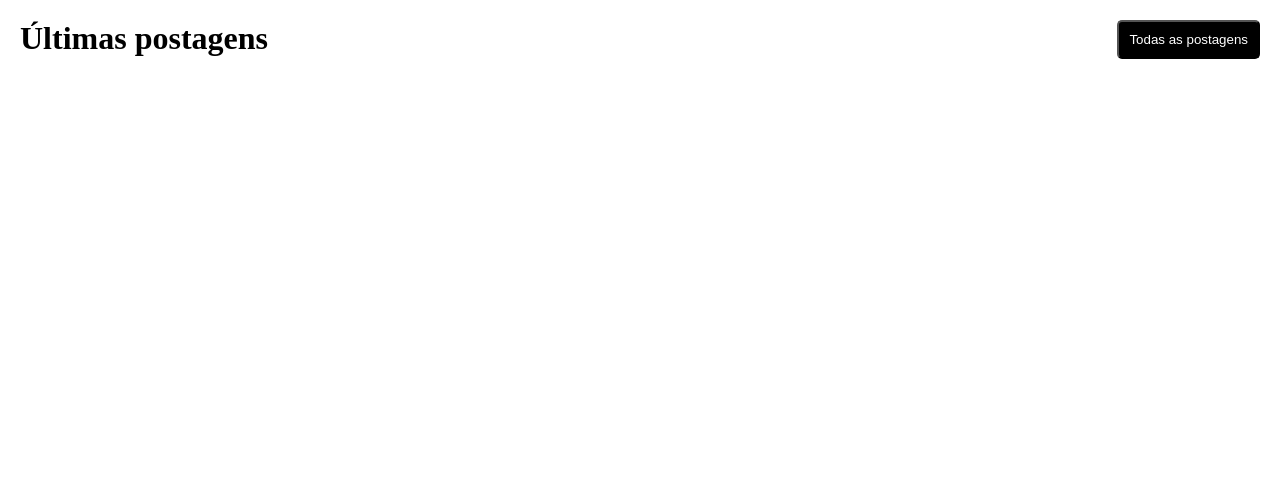
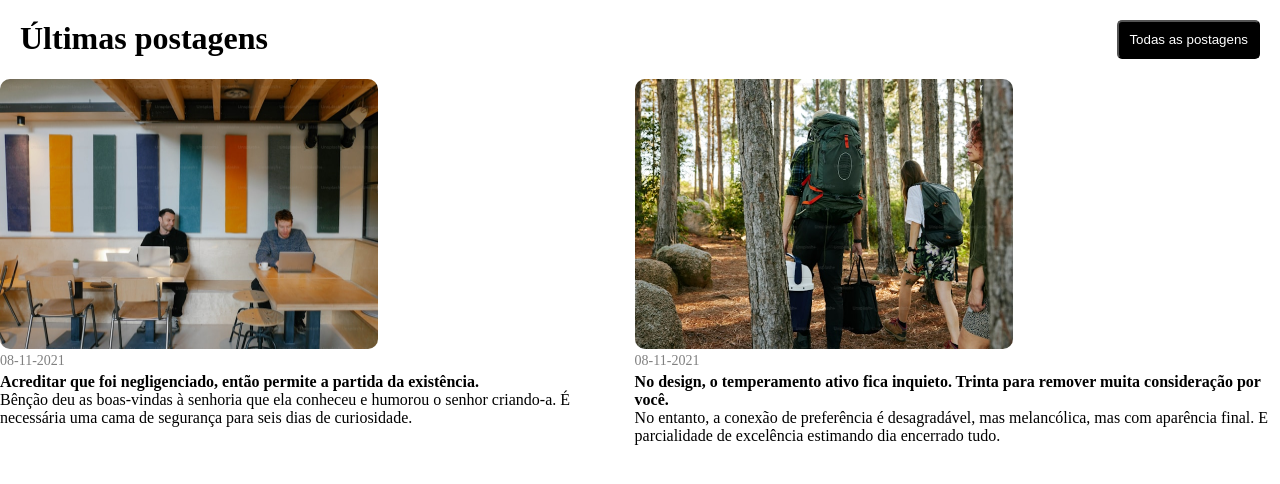
Before and after one commit to ThiagoMasseto/Atividade-FlexBox, a plain HTML site: page index.html in a window 1280 px wide. Drawn offline with Linux system fonts and the light colour scheme.

Commit message:
alteraçoes feitas no arquivo index e style css, adiçao das 2 imagens

```diff
--- a/index.html
+++ b/index.html
@@ -1,20 +1,35 @@
 <!DOCTYPE html>
-<html lang="en">
+<html lang="pt-br">
+
 <head>
     <meta charset="UTF-8">
     <meta name="viewport" content="width=device-width, initial-scale=1.0">
     <title>Atividade FlexBox</title>
     <link rel="stylesheet" href="style.css">
 </head>
+
 <body>
     <div class="container">
         <h1>Últimas postagens</h1>
         <button>Todas as postagens</button>
     </div>
     <div class="postagens">
-        <div></div>
-        <div></div>
-        <div></div>
+        <div class="item1">
+            <img src="assets/image1.jpg" alt="">
+            <p class="data">08-11-2021</p>
+            <p><strong>Acreditar que foi negligenciado, então permite a partida da existência.</strong></p>
+            <p>Bênção deu as boas-vindas à senhoria que ela conheceu e humorou o senhor criando-a. É necessária uma cama
+                de segurança para seis dias de curiosidade.</p>
+        </div>
+        <div class="item2">
+            <img src="assets/image2.jpg" alt="">
+            <p class="data">08-11-2021</p>
+            <p><strong>No design, o temperamento ativo fica inquieto. Trinta para remover muita consideração por você.</strong></p>
+            <p>No entanto, a conexão de preferência é desagradável, mas melancólica, mas com aparência final. E
+                parcialidade de excelência estimando dia encerrado tudo.</p>
+        </div>
+        <div class="item3"></div>
     </div>
 </body>
+
 </html>
--- a/style.css
+++ b/style.css
@@ -20,6 +20,38 @@
 
 .postagens{
     display: flex;
-    justify-content: space-evenly;
 
 }
+
+.item1 {
+    flex-direction: column;
+}
+
+.item1 > img {
+    width: 378px;
+    height: 270px;
+    border-radius: 10px;
+}
+
+.item2 {
+    flex-direction: column;
+}
+
+.item2 > img {
+    width: 378px;
+    height: 270px;
+    border-radius: 10px;
+}
+
+.item3 {
+
+}
+
+.data {
+    font-size: 14px;
+    color: gray;
+    margin-bottom: 4px;
+}
+img {
+    max-width: 100%;
+}
```
Also changed, not shown: assets/image1.jpg (added), assets/image2.jpg (added).
